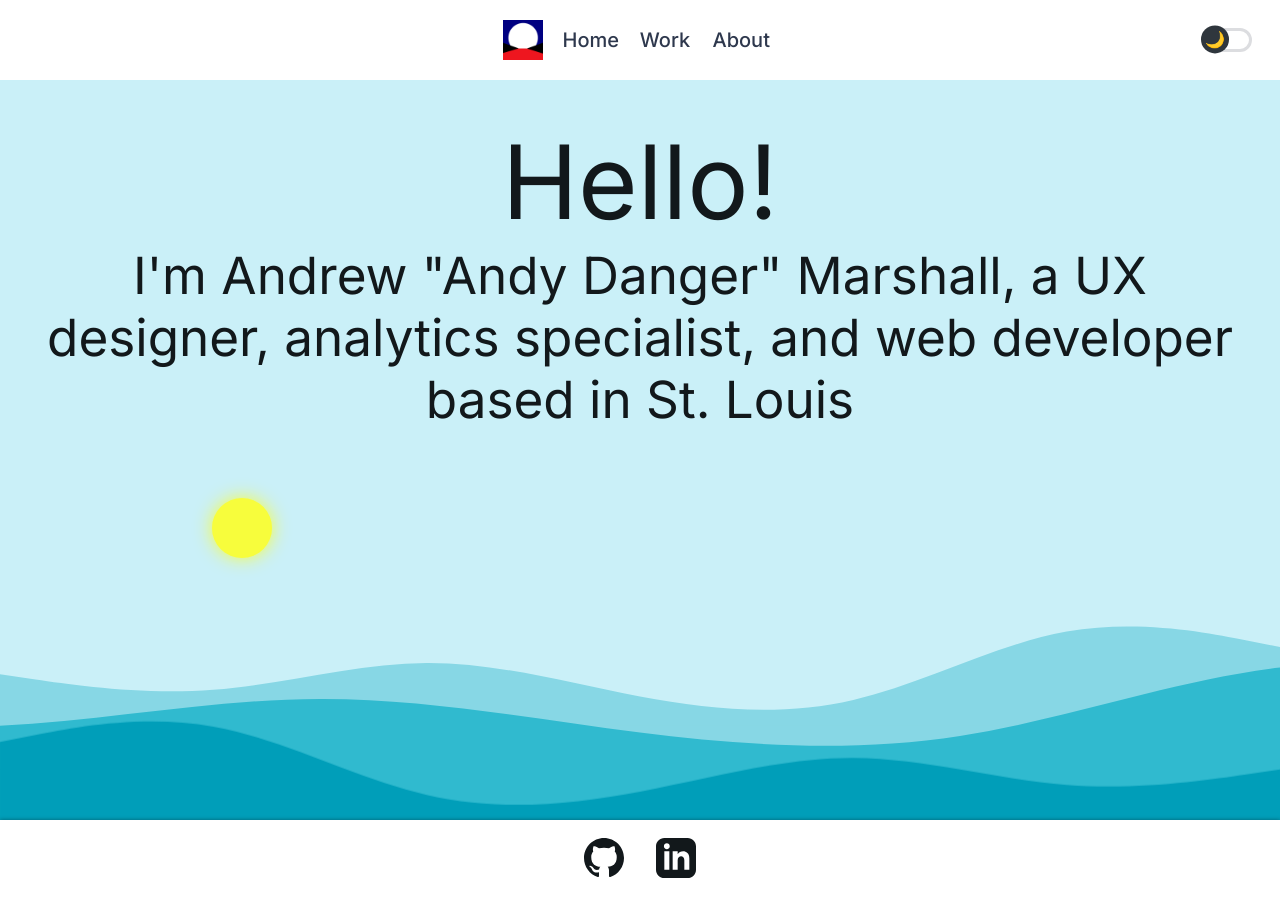
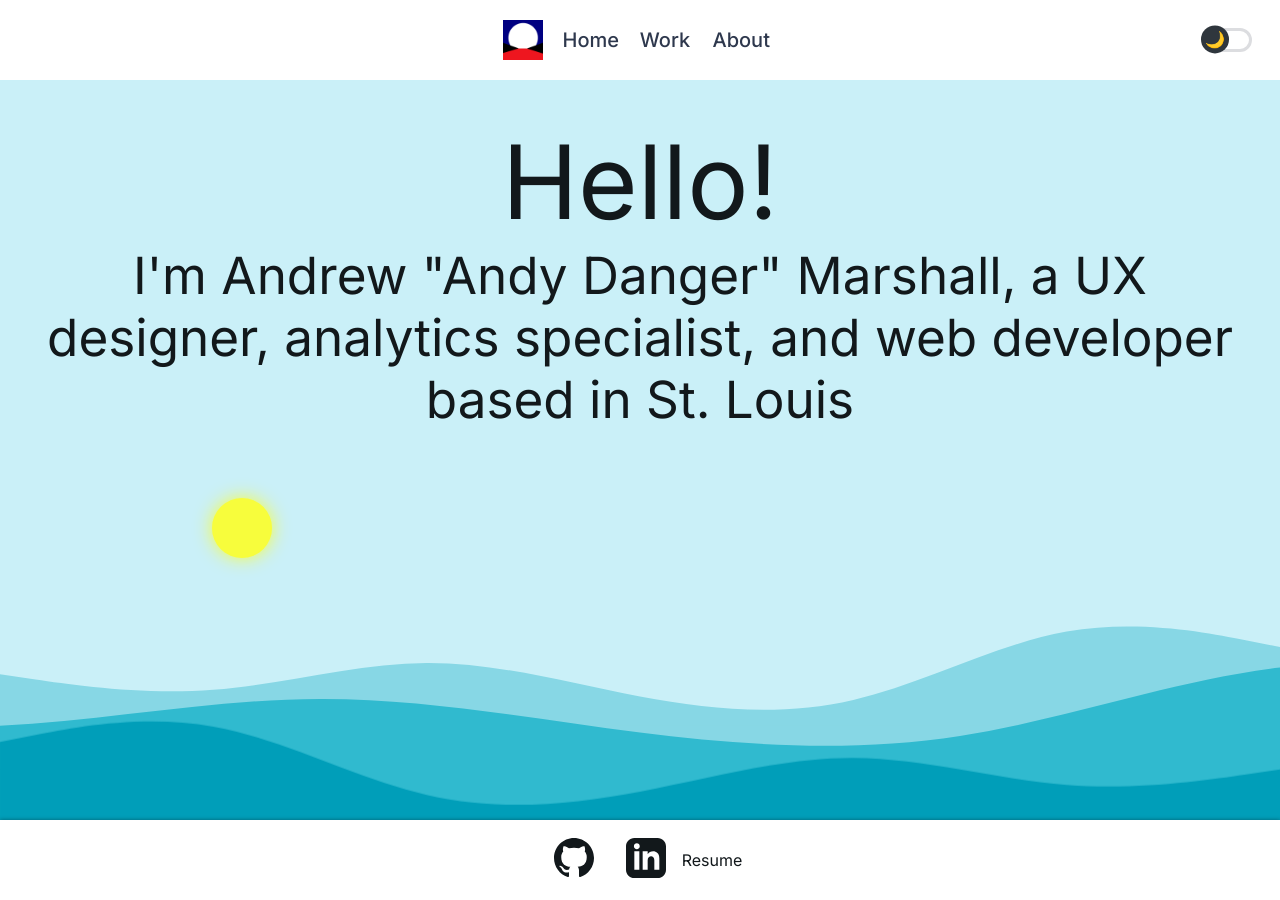
Before and after one commit to AndyDanger/AndyDanger, a React (Create React App) app: page /#/ in a window 1280 px wide. Built offline with nearby package versions, Linux system fonts and the light colour scheme; the HTML template or start-up script is replaced by a standard one.

Commit message:
Insert link to resume in Footer.

```diff
--- a/src/components/Footer/Footer.tsx
+++ b/src/components/Footer/Footer.tsx
@@ -14,6 +14,9 @@ export function Footer() {
             <a target="_blank" rel="noreferrer" href="https://www.linkedin.com/in/andrew-marshall-32b404110/">
                 <LinkedInSVG className="footer-img" />
             </a>
+            <a target="_blank" rel="noreferrer" href="https://docs.google.com/document/d/1vKXa3dDupYkscty7CXLVYtMvkZB-ljXH/edit?usp=sharing&ouid=112510460207694246278&rtpof=true&sd=true">
+                Resume
+            </a>
         </nav>
     );
 }
```
